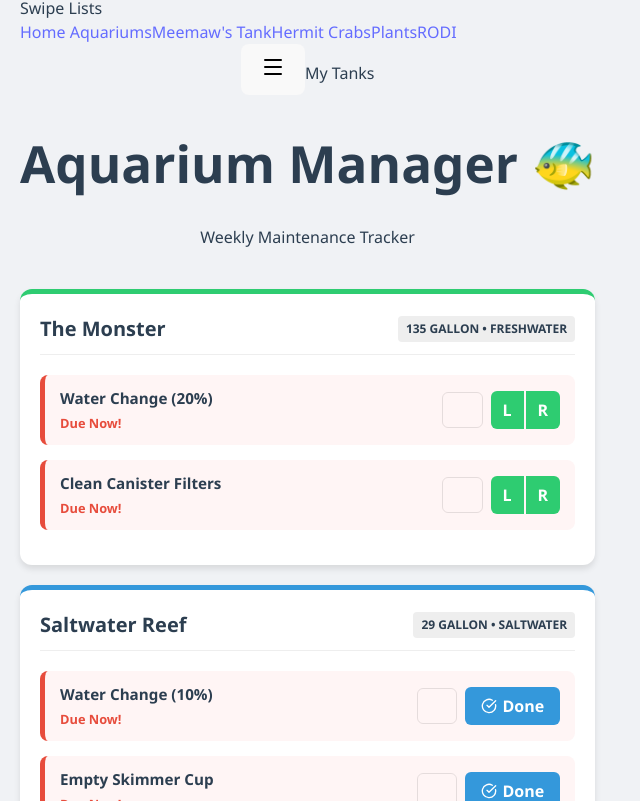
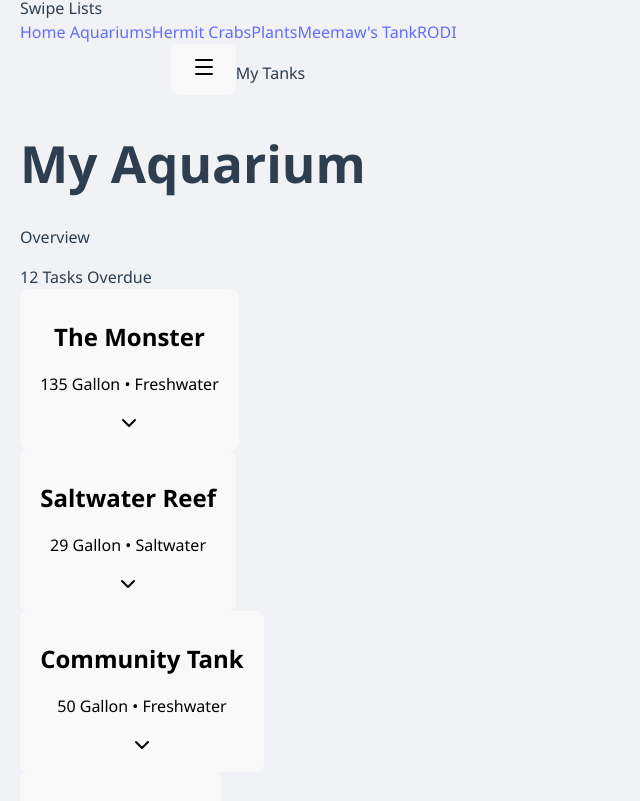
Before and after one commit to dwarrick91/My-aquariums, a React (Vite) app: page / in a window 1280 px wide. Shown: the part 239-1040 px from the top of the page, without its empty margins (0-640 px from the left). Built offline with nearby package versions, Linux system fonts and the light colour scheme.

Commit message:
adjusting for clutter

```diff
--- a/src/App.jsx
+++ b/src/App.jsx
@@ -1,29 +1,22 @@
 import React, { useState, useEffect } from 'react';
 import { BrowserRouter as Router, Routes, Route, Link, useParams } from 'react-router-dom';
 import { differenceInDays, addDays, format } from 'date-fns';
-import { CheckCircle, Clock, Trash2, ChevronUp, ChevronDown, Menu, X } from 'lucide-react';
+import { CheckCircle, Clock, Trash2, ChevronUp, ChevronDown, Menu, X, Droplets } from 'lucide-react';
 import SwipeView from './SwipeView';
 import './App.css';
 
-// 1. Updated Data with CATEGORIES
+// --- DATA CONFIGURATION ---
 const INITIAL_DATA = [
+  // HOME AQUARIUMS
   {
-    id: 1,
-    name: "The Monster",
-    category: "home", // <--- ADDED CATEGORY
-    type: "Freshwater",
-    size: "135 Gallon",
+    id: 1, name: "The Monster", category: "home", type: "Freshwater", size: "135 Gallon",
     tasks: [
       { name: "Water Change (20%)", frequency: 7, lastCompleted: null, history: [] },
       { name: "Clean Canister Filters", frequency: 30, lastCompleted: null, history: [] }
     ]
   },
   {
-    id: 2,
-    name: "Saltwater Reef",
-    category: "home",
-    type: "Saltwater",
-    size: "29 Gallon",
+    id: 2, name: "Saltwater Reef", category: "home", type: "Saltwater", size: "29 Gallon",
     tasks: [
       { name: "Water Change (10%)", frequency: 7, lastCompleted: null, history: [] },
       { name: "Empty Skimmer Cup", frequency: 3, lastCompleted: null, history: [] },
@@ -31,53 +24,53 @@ const INITIAL_DATA = [
     ]
   },
   {
-    id: 3,
-    name: "Community Tank",
-    category: "home",
-    type: "Freshwater",
-    size: "50 Gallon",
+    id: 3, name: "Community Tank", category: "home", type: "Freshwater", size: "50 Gallon",
     tasks: [
       { name: "Water Change (25%)", frequency: 7, lastCompleted: null, history: [] },
       { name: "Rinse Sponge Media", frequency: 14, lastCompleted: null, history: [] }
     ]
   },
   {
-    id: 4,
-    name: "Betta Tank",
-    category: "home",
-    type: "Freshwater",
-    size: "3 Gallon",
-    tasks: [
-      { name: "Water Change (50%)", frequency: 7, lastCompleted: null, history: [] }
-    ]
+    id: 4, name: "Betta Tank", category: "home", type: "Freshwater", size: "3 Gallon",
+    tasks: [{ name: "Water Change (50%)", frequency: 7, lastCompleted: null, history: [] }]
   },
-  // Example of a different category
+  // MEEMAW
   {
-    id: 5,
-    name: "Meemaw's Guppies",
-    category: "meemaw",
-    type: "Freshwater",
-    size: "10 Gallon",
-    tasks: [
-      { name: "Water Change (10%)", frequency: 7, lastCompleted: null, history: [] }
-    ]
+    id: 5, name: "Meemaw's Guppies", category: "meemaw", type: "Freshwater", size: "10 Gallon",
+    tasks: [{ name: "Water Change (10%)", frequency: 7, lastCompleted: null, history: [] }]
+  },
+  // HERMITS
+  {
+    id: 6, name: "Crabitat", category: "hermit", type: "Terrarium", size: "20 Gallon",
+    tasks: [{ name: "Mist & Water", frequency: 2, lastCompleted: null, history: [] }]
+  },
+  // PLANTS
+  {
+    id: 7, name: "Living Room Monstera", category: "plants", type: "Plant", size: "Pot",
+    tasks: [{ name: "Watering", frequency: 7, lastCompleted: null, history: [] }]
+  },
+  // RODI
+  {
+    id: 8, name: "Basement System", category: "rodi", type: "Filter", size: "System",
+    tasks: [{ name: "Change Sediment Filter", frequency: 180, lastCompleted: null, history: [] }]
   }
 ];
 
-// --- MAIN APP COMPONENT ---
+// --- MAIN APP ---
 function App() {
+  // Use V7 to ensure clean data load
   const [tanks, setTanks] = useState(() => {
-    const saved = localStorage.getItem('aquariumDataV5'); // Bumped to V5 for category update
+    const saved = localStorage.getItem('aquariumDataV7');
     return saved ? JSON.parse(saved) : INITIAL_DATA;
   });
 
   const [isSidebarOpen, setSidebarOpen] = useState(false);
 
   useEffect(() => {
-    localStorage.setItem('aquariumDataV5', JSON.stringify(tanks));
+    localStorage.setItem('aquariumDataV7', JSON.stringify(tanks));
   }, [tanks]);
 
-  // --- YOUR EXISTING LOGIC ---
+  // --- CORE LOGIC ---
   const handleComplete = (tankId, taskIndex, side = null) => {
     const newTanks = [...tanks];
     const tank = newTanks.find(t => t.id === tankId);
@@ -94,7 +87,7 @@ function App() {
   };
 
   const handleDeleteHistory = (tankId, taskIndex, historyIndex) => {
-    if(!window.confirm("Delete this specific history entry?")) return;
+    if(!window.confirm("Delete this history entry?")) return;
     const newTanks = [...tanks];
     const tank = newTanks.find(t => t.id === tankId);
     const task = tank.tasks[taskIndex];
@@ -112,7 +105,7 @@ function App() {
   const resetData = () => {
     if(window.confirm("Are you sure? This will delete ALL history.")) {
       setTanks(INITIAL_DATA);
-      localStorage.removeItem('aquariumDataV5');
+      localStorage.removeItem('aquariumDataV7');
     }
   };
 
@@ -120,27 +113,33 @@ function App() {
     <Router>
       <div className="flex h-screen bg-gray-100 font-sans">
 
-        {/* SIDEBAR NAVIGATION */}
+        {/* MOBILE OVERLAY */}
         {isSidebarOpen && (
           <div className="fixed inset-0 bg-black/50 z-40 lg:hidden" onClick={() => setSidebarOpen(false)}/>
         )}
+
+        {/* SIDEBAR */}
         <aside className={`fixed lg:static inset-y-0 left-0 z-50 w-64 bg-slate-900 text-white transform transition-transform duration-300 ${isSidebarOpen ? 'translate-x-0' : '-translate-x-full lg:translate-x-0'}`}>
           <div className="p-4 flex justify-between items-center border-b border-slate-700">
             <h1 className="text-xl font-bold">Tank Tracker</h1>
             <button onClick={() => setSidebarOpen(false)} className="lg:hidden"><X size={24}/></button>
           </div>
           <nav className="p-4 space-y-2">
-            <Link to="/" onClick={() => setSidebarOpen(false)} className="block py-2 px-4 hover:bg-slate-800 rounded">Dashboard</Link>
+            <Link to="/" onClick={() => setSidebarOpen(false)} className="block py-2 px-4 hover:bg-slate-800 rounded font-bold text-blue-200">
+              Dashboard (Overview)
+            </Link>
+
             <div className="pt-4 pb-2 text-xs text-slate-400 uppercase font-bold">Swipe Lists</div>
+
             <Link to="/swipe/home" onClick={() => setSidebarOpen(false)} className="block py-2 px-4 hover:bg-slate-800 rounded">Home Aquariums</Link>
-            <Link to="/swipe/meemaw" onClick={() => setSidebarOpen(false)} className="block py-2 px-4 hover:bg-slate-800 rounded">Meemaw's Tank</Link>
             <Link to="/swipe/hermit" onClick={() => setSidebarOpen(false)} className="block py-2 px-4 hover:bg-slate-800 rounded">Hermit Crabs</Link>
             <Link to="/swipe/plants" onClick={() => setSidebarOpen(false)} className="block py-2 px-4 hover:bg-slate-800 rounded">Plants</Link>
+            <Link to="/swipe/meemaw" onClick={() => setSidebarOpen(false)} className="block py-2 px-4 hover:bg-slate-800 rounded">Meemaw's Tank</Link>
             <Link to="/swipe/rodi" onClick={() => setSidebarOpen(false)} className="block py-2 px-4 hover:bg-slate-800 rounded">RODI</Link>
           </nav>
         </aside>
 
-        {/* MAIN CONTENT AREA */}
+        {/* MAIN CONTENT */}
         <main className="flex-1 flex flex-col h-screen overflow-hidden relative">
           <header className="bg-white shadow-sm p-4 flex items-center justify-between lg:hidden z-10">
             <div className="flex items-center">
@@ -149,11 +148,11 @@ function App() {
             </div>
           </header>
 
-          <div className="flex-1 overflow-auto p-4" id="main-scroll">
+          <div className="flex-1 overflow-auto p-4 md:p-8" id="main-scroll">
             <Routes>
-              {/* DEFAULT ROUTE: Your Original Dashboard */}
+              {/* CLEAN DASHBOARD ROUTE */}
               <Route path="/" element={
-                <Dashboard
+                <CleanDashboard
                    tanks={tanks}
                    onComplete={handleComplete}
                    onDeleteHistory={handleDeleteHistory}
@@ -161,7 +160,7 @@ function App() {
                 />
               } />
 
-              {/* NEW ROUTE: Swipe View */}
+              {/* SWIPE VIEW ROUTE */}
               <Route path="/swipe/:category" element={
                 <SwipeWrapper tanks={tanks} onComplete={handleComplete} />
               } />
@@ -173,110 +172,149 @@ function App() {
   );
 }
 
-// --- HELPER COMPONENT: SWIPE WRAPPER ---
-// Filters the tanks based on the URL (e.g., /swipe/home) and passes them to SwipeView
+// --- HELPER 1: SWIPE WRAPPER ---
 const SwipeWrapper = ({ tanks, onComplete }) => {
   const { category } = useParams();
-  // Filter tanks that match the category
   const filteredTanks = tanks.filter(t => t.category === category);
-
   return <SwipeView tanks={filteredTanks} onComplete={onComplete} categoryName={category} />;
 };
 
-// --- YOUR ORIGINAL UI (Moved into a Component) ---
-const Dashboard = ({ tanks, onComplete, onDeleteHistory, onReset }) => {
+// --- HELPER 2: NEW CLEAN DASHBOARD (COLLAPSIBLE) ---
+const CleanDashboard = ({ tanks, onComplete, onDeleteHistory, onReset }) => {
+  const [expandedTankId, setExpandedTankId] = useState(null);
   const [expandedTask, setExpandedTask] = useState(null);
 
-  const toggleHistory = (tankId, taskIndex) => {
-    const key = `${tankId}-${taskIndex}`;
-    setExpandedTask(expandedTask === key ? null : key);
+  const toggleTank = (id) => {
+    setExpandedTankId(expandedTankId === id ? null : id);
   };
 
-  return (
-    <div className="app-container">
-      <header className="hidden lg:block mb-6">
-        <h1 className="text-3xl font-bold text-slate-800">Aquarium Manager 🐠</h1>
-        <p className="text-slate-500">Weekly Maintenance Tracker</p>
-      </header>
+  const toggleHistory = (e, uniqueKey) => {
+    e.stopPropagation();
+    setExpandedTask(expandedTask === uniqueKey ? null : uniqueKey);
+  };
 
-      <div className="tank-grid">
-        {tanks.map(tank => {
-          const sizeNum = parseInt(tank.size);
-          const showSideButtons = sizeNum > 29;
+  // Calculate status for top banner
+  const totalOverdue = tanks.reduce((acc, tank) => {
+    return acc + tank.tasks.filter(t => {
+      if (!t.lastCompleted) return true;
+      const nextDate = addDays(new Date(t.lastCompleted), t.frequency);
+      return differenceInDays(new Date(), nextDate) > 0;
+    }).length;
+  }, 0);
 
   return (
-            <div key={tank.id} className={`tank-card ${tank.type.toLowerCase()}`}>
-              <div className="tank-header">
-                <h2>{tank.name}</h2>
-                <span className="badge">{tank.size} • {tank.type}</span>
+    <div className="max-w-4xl mx-auto pb-20">
+      {/* STATUS BANNER */}
+      <div className="mb-6 bg-white p-6 rounded-2xl shadow-sm border border-slate-100 flex items-center justify-between">
+        <div>
+          <h1 className="text-2xl font-bold text-slate-800">My Aquarium</h1>
+          <p className="text-slate-500 text-sm">Overview</p>
+        </div>
+        <div className={`px-4 py-2 rounded-xl font-bold text-sm ${totalOverdue > 0 ? 'bg-red-100 text-red-700' : 'bg-green-100 text-green-700'}`}>
+          {totalOverdue > 0 ? `${totalOverdue} Tasks Overdue` : "All Systems Normal"}
+        </div>
       </div>
 
-              <div className="task-list">
+      {/* TANK LIST */}
+      <div className="space-y-4">
+        {tanks.map(tank => {
+          const isOpen = expandedTankId === tank.id;
+
+          // Check tank health (Red/Green Dot Logic)
+          const tankOverdueCount = tank.tasks.filter(t => {
+            if (!t.lastCompleted) return true;
+            return differenceInDays(new Date(), addDays(new Date(t.lastCompleted), t.frequency)) > 0;
+          }).length;
+
+          return (
+            <div key={tank.id} className={`bg-white rounded-xl shadow-sm border transition-all duration-300 overflow-hidden ${isOpen ? 'ring-2 ring-blue-500 border-transparent' : 'border-gray-200'}`}>
+
+              {/* HEADER (CLICK TO OPEN) */}
+              <button
+                onClick={() => toggleTank(tank.id)}
+                className="w-full flex items-center justify-between p-5 text-left bg-white hover:bg-slate-50 transition-colors"
+              >
+                <div className="flex items-center gap-4">
+                  {/* Status Dot */}
+                  <div className={`w-3 h-3 rounded-full shadow-sm ${tankOverdueCount > 0 ? 'bg-red-500 animate-pulse' : 'bg-green-500'}`} />
+
+                  <div>
+                    <h2 className="font-bold text-slate-800 text-lg">{tank.name}</h2>
+                    <p className="text-xs text-slate-500 font-medium uppercase tracking-wider">{tank.size} • {tank.type}</p>
+                  </div>
+                </div>
+                {isOpen ? <ChevronUp className="text-blue-500" /> : <ChevronDown className="text-slate-300" />}
+              </button>
+
+              {/* BODY (TASKS) */}
+              {isOpen && (
+                <div className="bg-slate-50 border-t border-slate-100 p-4 space-y-3">
                   {tank.tasks.map((task, index) => {
                     const lastDate = task.lastCompleted ? new Date(task.lastCompleted) : null;
                     const nextDate = lastDate ? addDays(lastDate, task.frequency) : new Date();
                     const daysDiff = differenceInDays(new Date(), nextDate);
                     const isOverdue = lastDate ? daysDiff > 0 : true;
                     const uiKey = `${tank.id}-${index}`;
+                    const showSideButtons = parseInt(tank.size) > 29;
 
                     return (
-                    <div key={index} className={`task-wrapper ${isOverdue ? 'overdue-wrapper' : ''}`}>
-                      <div className="task-row">
-                        <div className="task-info">
-                          <span className="task-name">{task.name}</span>
-                          <span className={`status ${isOverdue ? 'overdue' : 'good'}`}>
-                            {lastDate ? (isOverdue ? `Overdue by ${daysDiff} days!` : `Due in ${Math.abs(daysDiff)} days`) : "Due Now!"}
+                      <div key={index} className="bg-white p-4 rounded-lg shadow-sm border border-slate-200">
+                        <div className="flex justify-between items-start mb-3">
+                          <div>
+                            <span className="font-semibold text-slate-700 block">{task.name}</span>
+                            <span className={`text-xs font-bold ${isOverdue ? 'text-red-500' : 'text-slate-400'}`}>
+                              {isOverdue ? `Due ${daysDiff} days ago` : `Due in ${Math.abs(daysDiff)} days`}
                             </span>
                           </div>
+                          <button onClick={(e) => toggleHistory(e, uiKey)} className="text-slate-400 hover:text-blue-600 p-1">
+                            <Clock size={16} />
+                          </button>
+                        </div>
 
-                        <div className="action-buttons">
-                          <button onClick={() => toggleHistory(tank.id, index)} className="btn-icon">
-                            {expandedTask === uiKey ? <ChevronUp size={18}/> : <Clock size={18} />}
-                          </button>
+                        {/* BUTTONS */}
+                        <div className="flex gap-2">
                           {showSideButtons ? (
-                            <div className="split-btn-group">
-                              <button onClick={() => onComplete(tank.id, index, 'Left')} className="btn-complete btn-split-l">L</button>
-                              <button onClick={() => onComplete(tank.id, index, 'Right')} className="btn-complete btn-split-r">R</button>
-                            </div>
+                            <>
+                              <button onClick={() => onComplete(tank.id, index, 'Left')} className="flex-1 py-3 bg-blue-100 text-blue-700 font-bold rounded hover:bg-blue-200">Left</button>
+                              <button onClick={() => onComplete(tank.id, index, 'Right')} className="flex-1 py-3 bg-blue-100 text-blue-700 font-bold rounded hover:bg-blue-200">Right</button>
+                            </>
                           ) : (
-                            <button onClick={() => onComplete(tank.id, index, null)} className="btn-complete">
-                              <CheckCircle size={16} /> Done
+                            <button onClick={() => onComplete(tank.id, index, null)} className="flex-1 py-3 bg-blue-600 text-white font-bold rounded hover:bg-blue-700 flex items-center justify-center gap-2">
+                              <CheckCircle size={16} /> Complete
                             </button>
                           )}
                         </div>
-                      </div>
 
+                        {/* HISTORY */}
                         {expandedTask === uiKey && (
-                        <div className="history-list">
+                           <div className="mt-3 pt-3 border-t border-slate-100 text-sm">
+                             <p className="text-xs font-bold text-slate-400 uppercase mb-2">History</p>
                              {task.history && task.history.length > 0 ? (
-                            <ul>
-                              {task.history.map((entry, hIndex) => {
-                                const dateStr = typeof entry === 'string' ? entry : entry.date;
-                                const side = typeof entry === 'object' ? entry.side : null;
-                                return (
-                                  <li key={hIndex}>
-                                    <span>
-                                      {format(new Date(dateStr), 'MMM d')} <span className="text-gray-400 text-xs">{format(new Date(dateStr), 'h:mm a')}</span>
-                                      {side && <span className="side-badge">{side}</span>}
-                                    </span>
-                                    <button className="btn-delete-entry" onClick={() => onDeleteHistory(tank.id, index, hIndex)}><Trash2 size={14} /></button>
+                               <ul className="space-y-2">
+                                 {task.history.slice(0, 3).map((entry, hIndex) => (
+                                   <li key={hIndex} className="flex justify-between text-slate-600">
+                                     <span>{format(new Date(entry.date || entry), 'MMM d')}</span>
+                                     <button onClick={() => onDeleteHistory(tank.id, index, hIndex)} className="text-red-400 hover:text-red-600"><Trash2 size={12}/></button>
                                    </li>
-                                );
-                              })}
+                                 ))}
                                </ul>
-                          ) : <p className="no-history">No history recorded yet.</p>}
+                             ) : <span className="text-slate-400 italic">No history</span>}
                            </div>
                         )}
                       </div>
                     );
                   })}
                 </div>
+              )}
             </div>
           );
         })}
       </div>
-      <footer className="mt-8">
-        <button onClick={onReset} className="btn-reset flex items-center gap-2"><Trash2 size={14}/> Reset All Data</button>
+
+      <footer className="mt-12 text-center">
+        <button onClick={onReset} className="text-slate-400 text-sm hover:text-red-500 flex items-center gap-2 justify-center mx-auto">
+          <Trash2 size={14}/> Reset All Data
+        </button>
       </footer>
     </div>
   );
```
Lines whose indentation alone changed are shown as unchanged.
